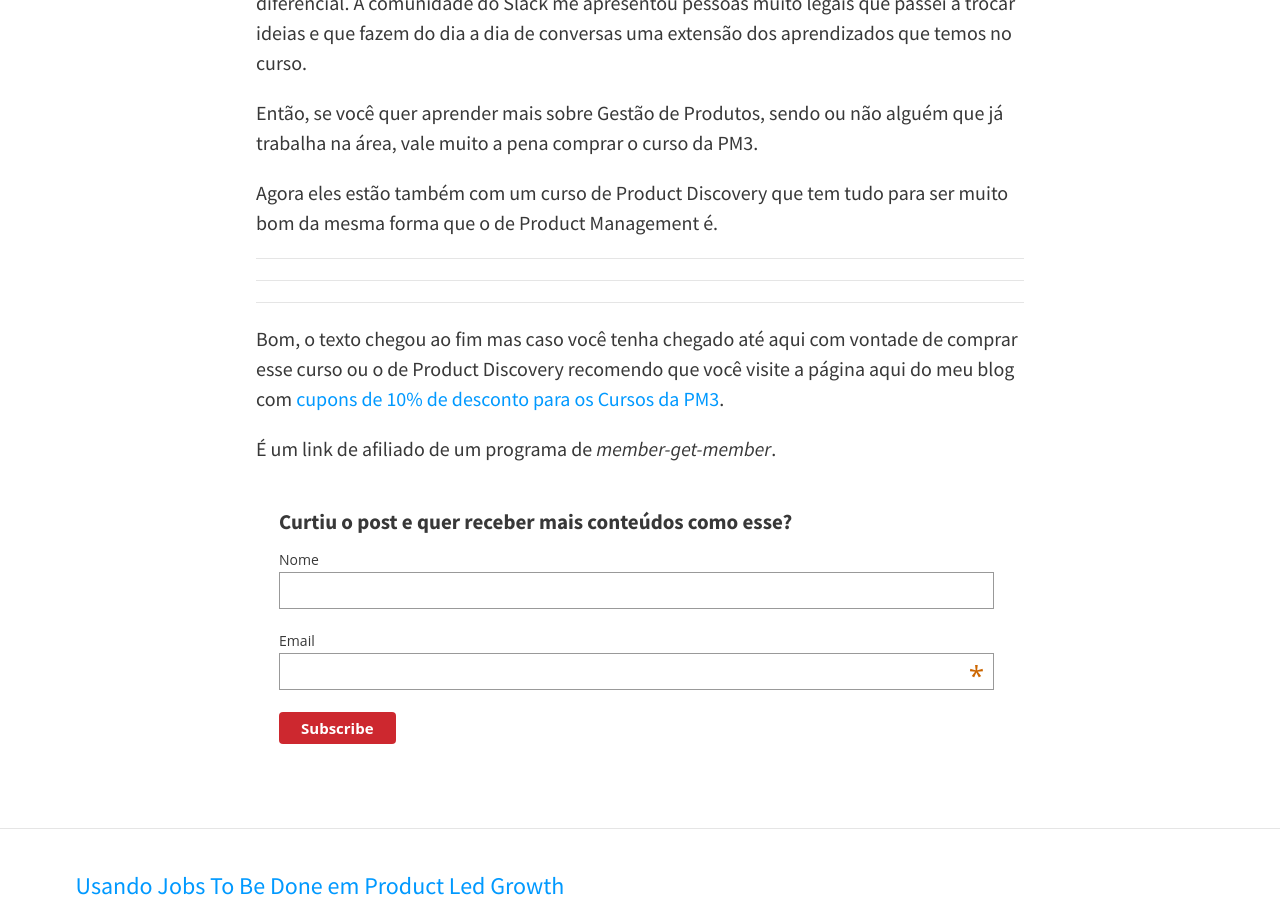
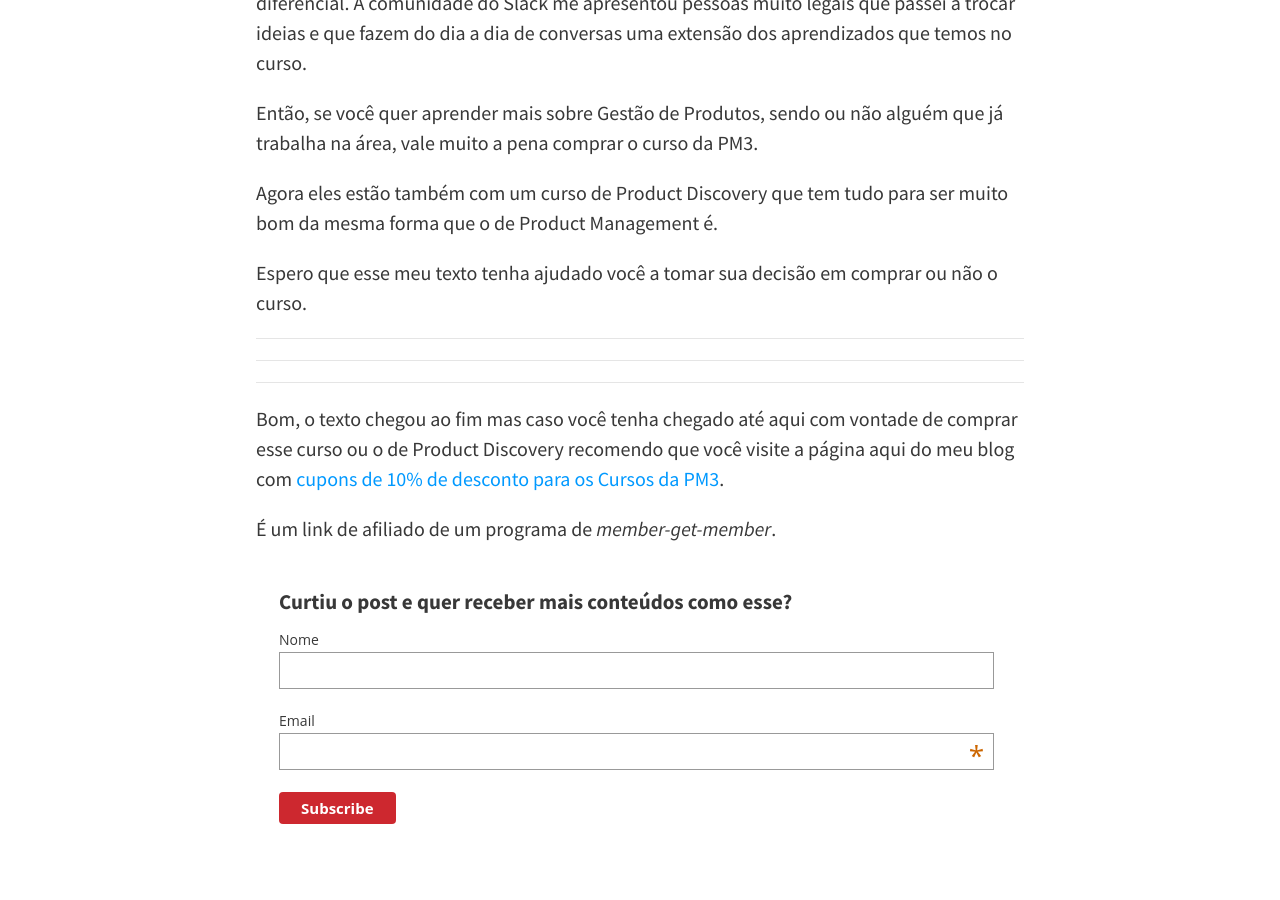
Before and after one commit to felipecbarbosa/felipecbarbosa.github.io, a Jekyll site: the page built from _posts/2020-08-18-pm3-curso.md, in a window 1280 px wide and 900 px high, scrolled down 8464 px. Built offline with Jekyll 4.4.1, drawn with Linux system fonts in a browser that asks for light colours; nearby versions of some CDN libraries; comment, search, counter and statistics services are not loaded.

Commit message:
Added final sentence

```diff
--- a/_posts/2020-08-18-pm3-curso.md
+++ b/_posts/2020-08-18-pm3-curso.md
@@ -217,6 +217,8 @@ Então, se você quer aprender mais sobre Gestão de Produtos, sendo ou não alg
 
 Agora eles estão também com um curso de Product Discovery que tem tudo para ser muito bom da mesma forma que o de Product Management é.
 
+Espero que esse meu texto tenha ajudado você a tomar sua decisão em comprar ou não o curso.
+
 ---
 ---
 ---
```
